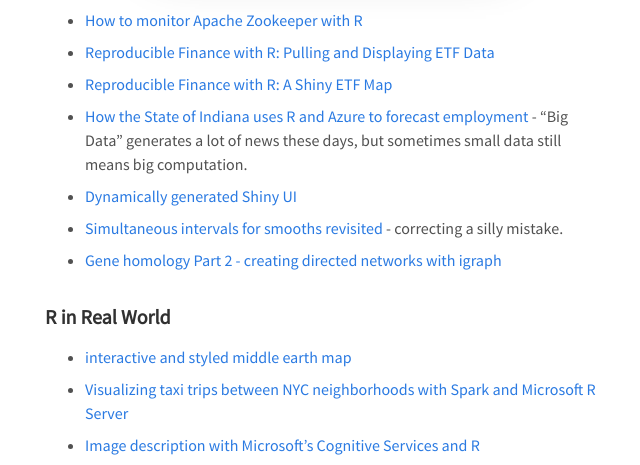
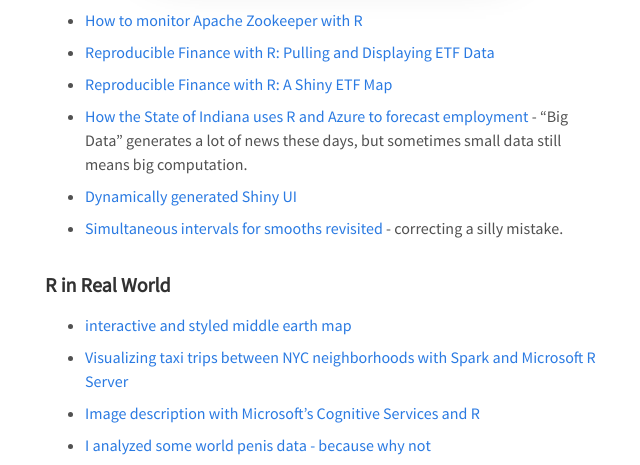
Before and after one commit to rweekly/rweekly.org, a Jekyll site: the page built from draft.md, in a window 1280 px wide and 900 px high, scrolled down 1373 px, cut to the strip 10-475 px from the top of the window. Shown: the whole strip, without its empty margins (315-955 px from the left). Built offline with Jekyll 4.4.1, drawn with Linux system fonts in a browser that asks for light colours; emoji names are drawn with the system emoji font; comment, search, counter and statistics services are not loaded.

Commit message:
Draft: issue 30

```diff
--- a/draft.md
+++ b/draft.md
@@ -49,8 +49,6 @@ Hello and welcome to the new issue of **R Weekly**!
 + [Dynamically generated Shiny UI](http://www.mango-solutions.com/wp/2016/12/dynamically-generated-shiny-ui/)
 
 + [Simultaneous intervals for smooths revisited](http://www.fromthebottomoftheheap.net/2016/12/15/simultaneous-interval-revisited/) -  correcting a silly mistake.
-
-+ [Gene homology Part 2 - creating directed networks with igraph](https://shiring.github.io/genome/2016/12/14/homologous_genes_part2_post)
 
 ### R in Real World
 
```
